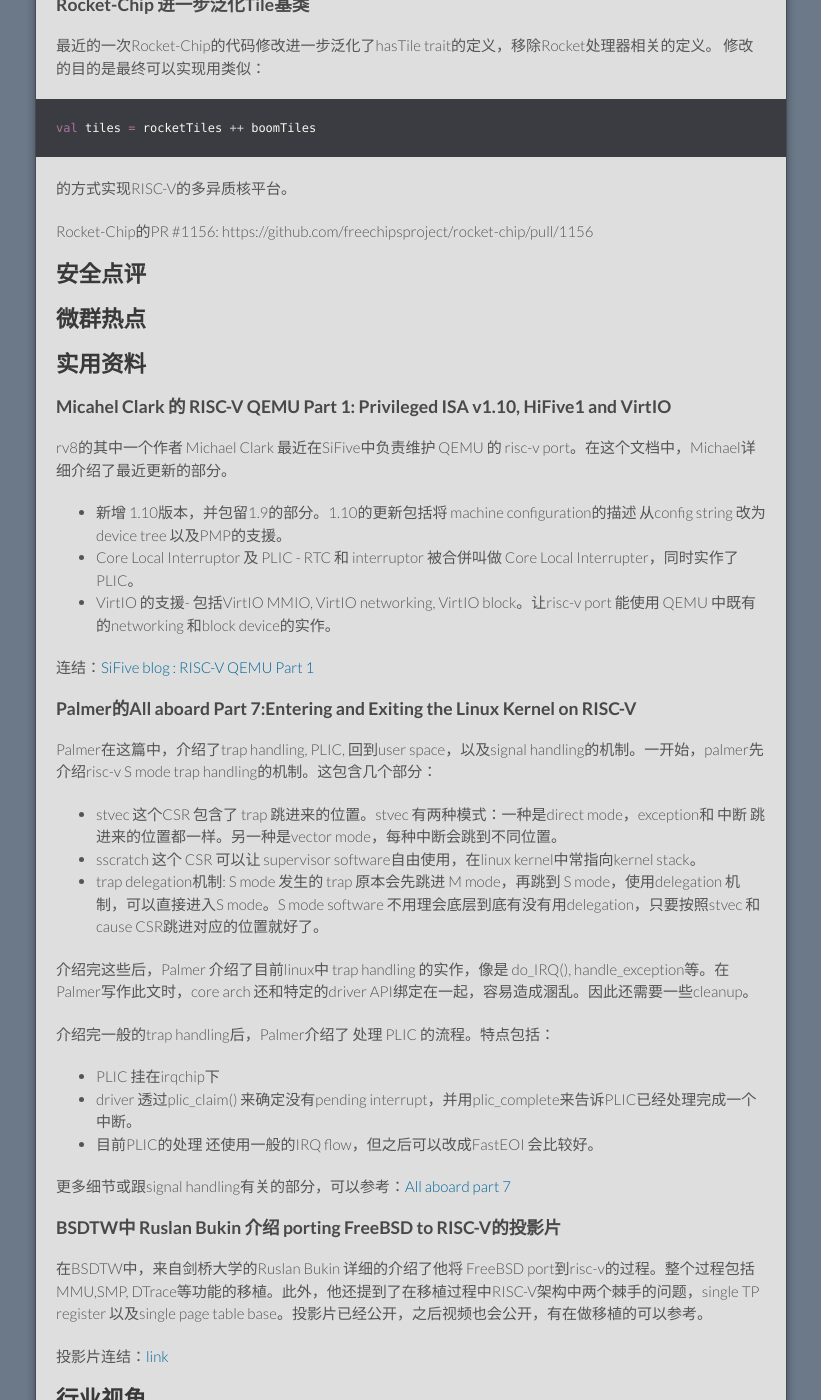
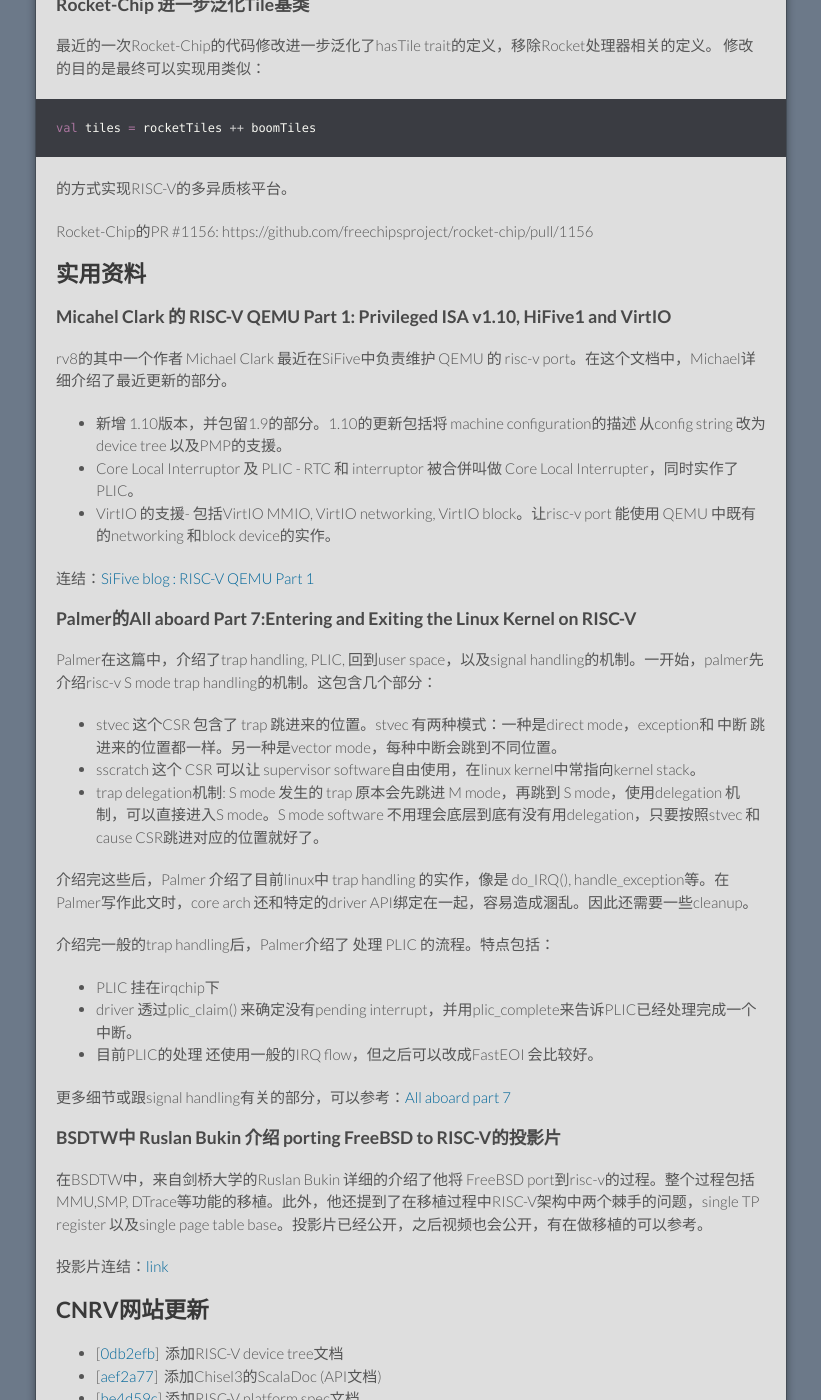
Before and after one commit to cnrv/home, a Jekyll site: the page built from bi-week-rpts/2017-12-21.md, in a window 1280 px wide and 1400 px high, scrolled down 3468 px. Shown: the whole window, without its empty margins (229-1050 px from the left). Built offline with Jekyll 4.4.1, drawn with Linux system fonts in a browser that asks for light colours; Markdown is read by kramdown in place of the engine named in the settings; comment, search, counter and statistics services are not loaded; our own code applies the rules of GitHub Pages for plain Markdown files.

Commit message:
remove unused.
Signed-off-by: Alex Guo <xfguo@credosemi.com.cn>

```diff
--- a/bi-week-rpts/2017-12-21.md
+++ b/bi-week-rpts/2017-12-21.md
@@ -131,10 +131,6 @@
 
 Rocket-Chip的PR \#1156: https://github.com/freechipsproject/rocket-chip/pull/1156
 
-## 安全点评
-
-## 微群热点
-
 ## 实用资料
 
 ### Micahel Clark 的 RISC-V QEMU Part 1: Privileged ISA v1.10, HiFive1 and VirtIO
@@ -167,13 +163,6 @@
 
 投影片连结：[link](https://bsdtw.org/slides/BSDTW2017-D2-3-Ruslan.pdf)
 
-## 行业视角
-
-## 市场相关
-
-
-## CNRV社区活动
-
 ## CNRV网站更新
 
 - [[0db2efb](https://github.com/cnrv/home/commit/0db2efbc48815175294b8a81652d95004df818e1)]
@@ -182,7 +171,6 @@
   添加Chisel3的ScalaDoc (API文档)
 - [[be4d59c](https://github.com/cnrv/home/commit/be4d59c9ee4506b8fdb2e06cc9e2db00a93cbc16)]
   添加RISC-V platform spec文档
-
 
 ## 暴走事件
 
@@ -195,7 +183,6 @@
 + [FOSDEM'18](https://fosdem.org/2018/) 2018年2月3-4日，FOSDEM (Free and Open Source Developers’ European Meeting)将在比利时的布鲁塞尔举行。
 
 + [PULP WORKSHOP AT HPCA2018](http://pulp-platform.org/hpca2018) 2018年2月25日，在维也纳的HPCA中，会有一场跟Pulp 有关的workshop。PULP小组会介绍PULP最新的发展，和他们未来的走向，包括  PULP-CAPI (Coherent Accelerator Processor Interface) 和 Ariane （Next generation of 64-bit RISC-V implementations）等。详情可参考 pulpino mailing list 中的 < PULP newsletter - 4Q2017 >。
-
 
 ## 招聘简讯
 
@@ -215,7 +202,6 @@
 
 整理编集: 宋威、黄柏玮、郭雄飞
 
-
 ----
 
 **欢迎关注微信公众号CNRV，接收最新最时尚的RISC-V讯息！**
```
